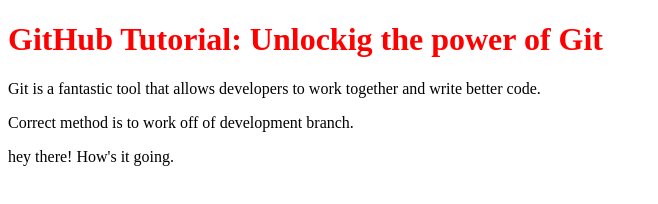
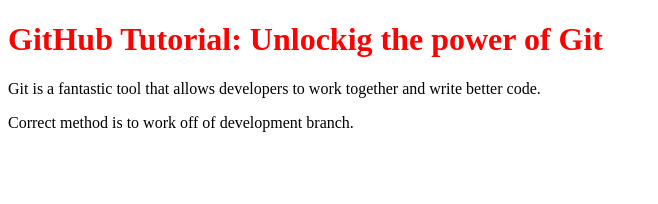
Before and after one commit to joshhimel/QA-4590, a plain HTML site: page index.html in a window 1280 px wide. Shown: the whole page, without its empty margins (0-658 px from the left). Drawn offline with Linux system fonts and the light colour scheme.

Commit message:
#1 removes paragraph
removes change to content that doesn't make sense.

```diff
--- a/index.html
+++ b/index.html
@@ -13,8 +13,6 @@
 
 	<p> Correct method is to work off of development branch. </p>
 
-	<p> hey there! How's it going. </p>
-
 
 </body>
 </html>
```
